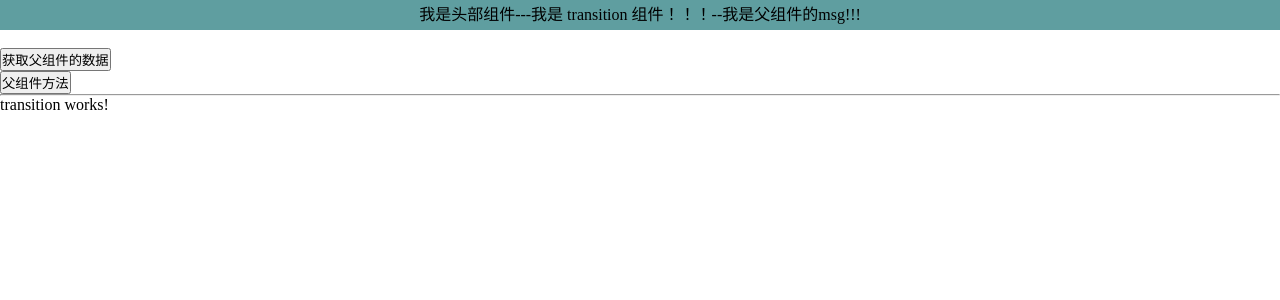
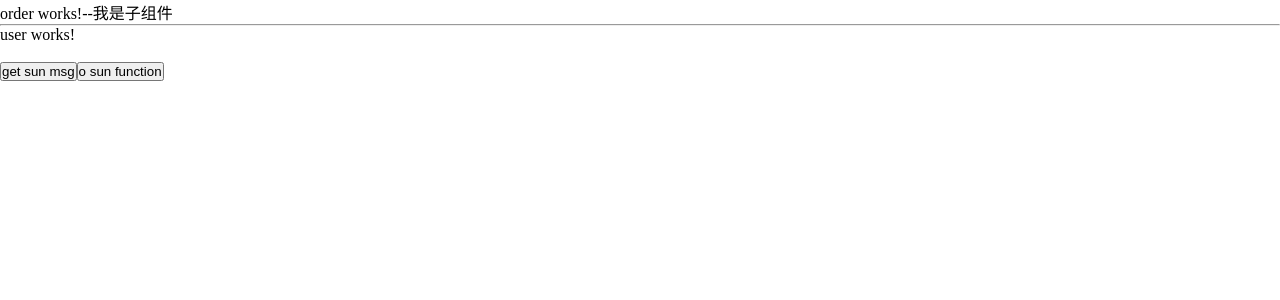
Before and after one commit to qqchen123/angularDemo1, an Angular app: page / in a window 1280 px wide. Shown: the top 300 px of the page. Built offline with nearby package versions, Linux system fonts and the light colour scheme.

Commit message:
父组件获取子组件的数据和方法

```diff
--- a/src/app/app.component.html
+++ b/src/app/app.component.html
@@ -4,5 +4,6 @@
 <!-- <app-search></app-search> -->
 <!-- <app-todolist></app-todolist> -->
 <!-- <app-goods></app-goods> -->
-<app-transition></app-transition>
+<!-- <app-transition></app-transition> -->
+<app-user></app-user>
 <router-outlet></router-outlet>
--- a/src/app/app.module.ts
+++ b/src/app/app.module.ts
@@ -15,6 +15,7 @@ import { StorageService } from './services/storage.service';
 import { GoodsComponent } from './components/goods/goods.component';
 import { TransitionComponent } from './components/transition/transition.component';
 import { OrderComponent } from './components/order/order.component';
+import { UserComponent } from './components/user/user.component';
 
 @NgModule({
   /*配置当前项目运行的组件 */
@@ -29,6 +30,7 @@ import { OrderComponent } from './components/order/order.component';
     GoodsComponent,
     TransitionComponent,
     OrderComponent,
+    UserComponent,
   ],
   /*配置当前模块运行依赖的其他模块 */
   imports: [BrowserModule, AppRoutingModule, FormsModule],
--- a/src/app/components/order/order.component.html
+++ b/src/app/components/order/order.component.html
@@ -1 +1 @@
-<p>order works!</p>
+<p>order works!--我是子组件</p>
--- a/src/app/components/order/order.component.ts
+++ b/src/app/components/order/order.component.ts
@@ -3,13 +3,15 @@ import { Component, OnInit } from '@angular/core';
 @Component({
   selector: 'app-order',
   templateUrl: './order.component.html',
-  styleUrls: ['./order.component.less']
+  styleUrls: ['./order.component.less'],
 })
 export class OrderComponent implements OnInit {
+  public msg: string = '我是子组件的msg';
 
-  constructor() { }
+  constructor() {}
 
-  ngOnInit(): void {
+  ngOnInit(): void {}
+  run() {
+    alert('我是子组件的run方法');
   }
-
 }
--- /dev/null
+++ b/src/app/components/user/user.component.html
@@ -0,0 +1,6 @@
+<app-order #order></app-order>
+<hr />
+<p>user works!</p>
+<br />
+<button (click)="getchildmsg()">get sun msg</button>
+<button (click)="getchildrun()">o sun function</button>
--- /dev/null
+++ b/src/app/components/user/user.component.ts
@@ -0,0 +1,20 @@
+import { Component, OnInit, ViewChild } from '@angular/core';
+
+@Component({
+  selector: 'app-user',
+  templateUrl: './user.component.html',
+  styleUrls: ['./user.component.less'],
+})
+export class UserComponent implements OnInit {
+  @ViewChild('order') order: any;
+
+  constructor() {}
+
+  ngOnInit(): void {}
+  getchildmsg() {
+    alert(this.order.msg);
+  }
+  getchildrun() {
+    this.order.run();
+  }
+}
```
Also changed, not shown: src/app/components/user/user.component.less (added), 1 other file (tests, documents, lock files or other folders).
